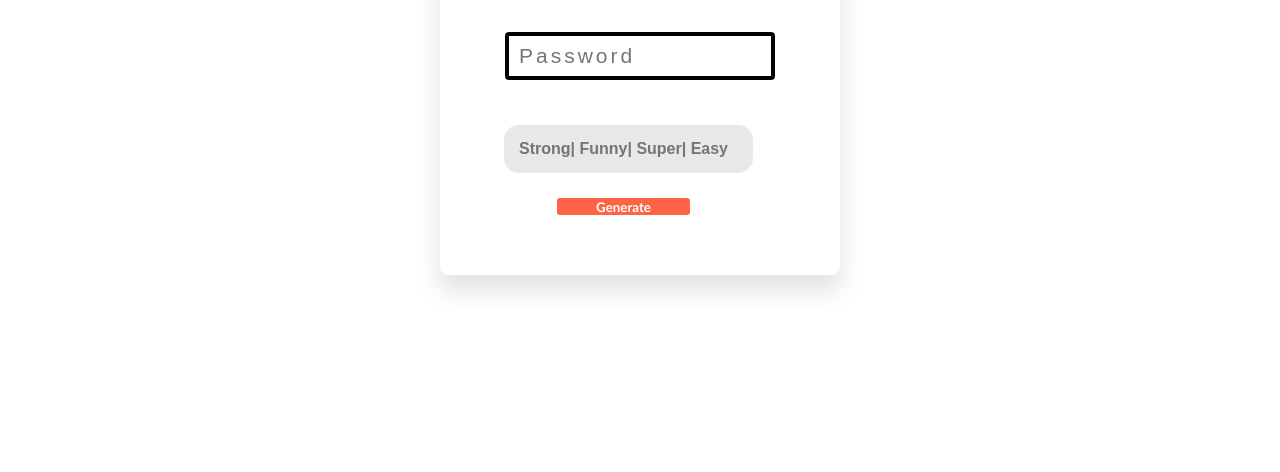
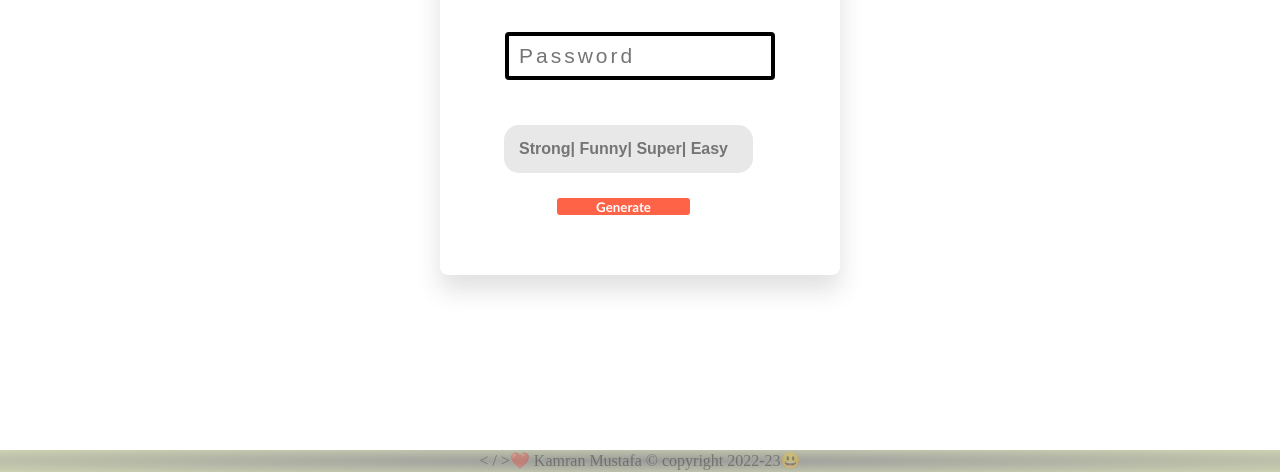
Before and after one commit to mekams/generate-password, a plain HTML site: page index.html in a window 1280 px wide. Shown: the part 328-800 px from the top of the page. Drawn offline with Linux system fonts and the light colour scheme.

Commit message:
footer added

```diff
--- a/index.css
+++ b/index.css
@@ -80,3 +80,20 @@ body{
  max-width: 110%;
 margin: 20px -1px;
 }
+
+.wrap{
+    position:absolute;
+    bottom:0px;
+    width:100%;
+     /* background-color: black; */
+    /* background: linear-gradient(black,red,yellow); */
+    background: radial-gradient(rgba(0, 0, 0, 0.393),rgba(138, 151, 77, 0.437));
+    color: rgba(18, 19, 17, 0.347);
+    height:2.8%;
+    text-align: center;
+    padding:1px;
+    margin:20px 0px 0px;
+}
+ .wrap:hover{
+    color: rgba(255, 255, 255, 0.692);
+}
--- a/index.html
+++ b/index.html
@@ -27,7 +27,12 @@
         <span class="close-button">&times;</span>
         <h4>Hello, Follow the Input Placeholder instruction to generate password accordingly, Like typing super will generate superstrong password, strong for strong, easy for easy, and funny for funny. Thanks again for looking</h4>
     </div> -->
-</div>
+    </div>
+    <div class="wrap">
+        <footer>
+            &#60; / &#62;❤️ Kamran Mustafa &copy copyright 2022-23😃 <!-- </> -->
+        </footer>
+    </div>
     <script src="index.js"></script>
 
 </body>
```
